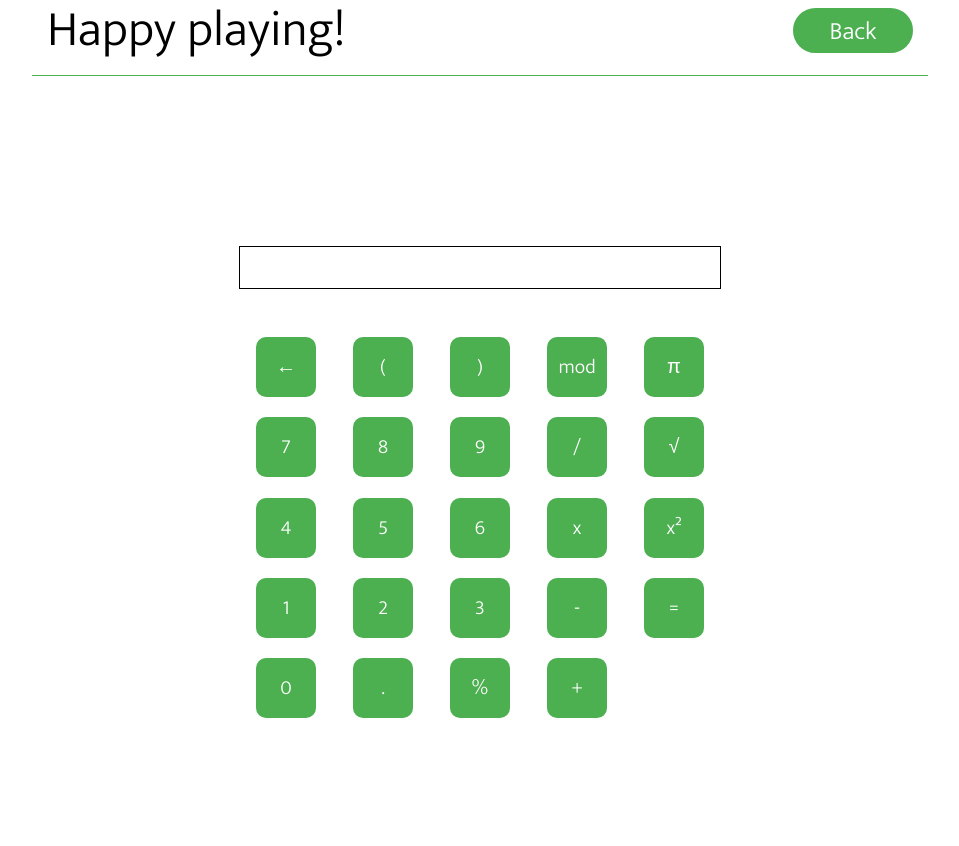
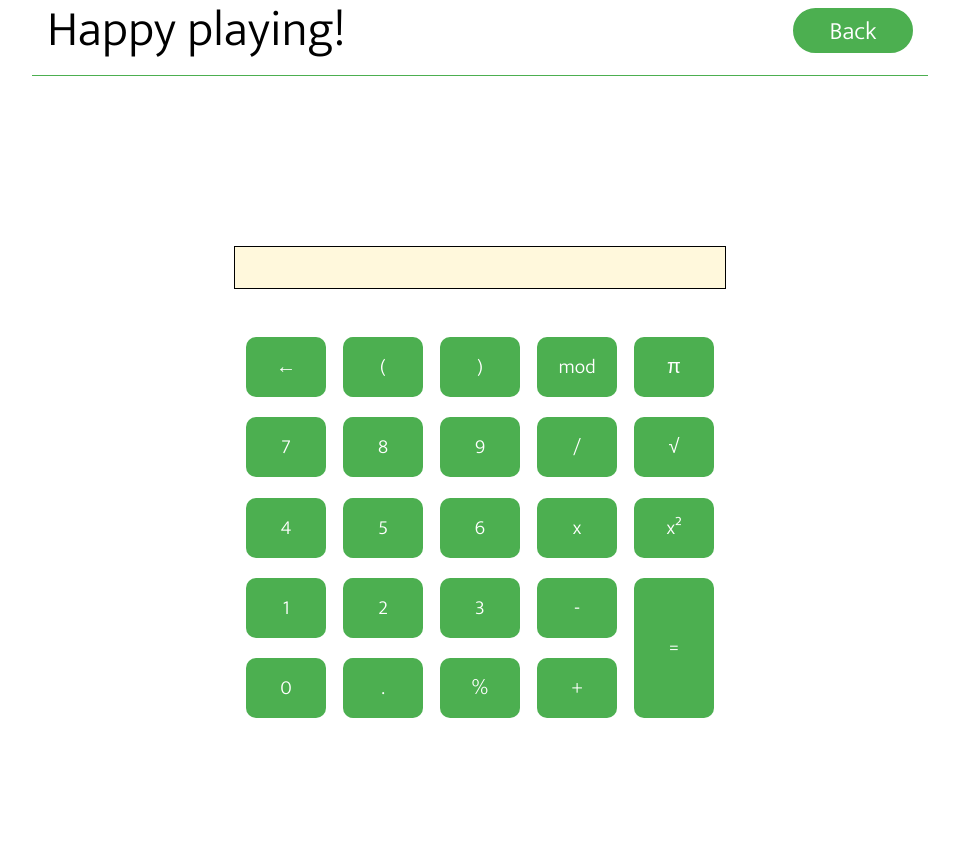
Before and after one commit to prog-abhi/calculator-app, a Flask app: page /app/ in a window 1280 px wide. Shown: the whole page, without its empty margins (160-1119 px from the left). Run offline with Flask 2, Linux system fonts and the light colour scheme.

Commit message:
Added more styling to the keys and display

```diff
--- a/app/static/css/button_container.css
+++ b/app/static/css/button_container.css
@@ -26,6 +26,8 @@
   display: flex;
   flex-direction: column;
   justify-content: center;
+  background-color: cornsilk;
+  padding: 0 5px;
 }
 
 #display_container_input {
@@ -68,7 +70,7 @@ button.calculator_button {
   font-size: 20px;
   color: white;
   font-weight: 400px;
-  width: 3em;
+  width: 4em;
   height: 3em;
   cursor: pointer;
   transition-duration: 0.2s;
@@ -80,5 +82,10 @@ button.calculator_button:hover {
 }
 
 #equal_button_container {
-  grid-row: 4 6;
+  grid-row: 4 / span 2;
+  grid-column: 5;
 }
+
+#equal_button_container button {
+  height: 7em;
+}
```
